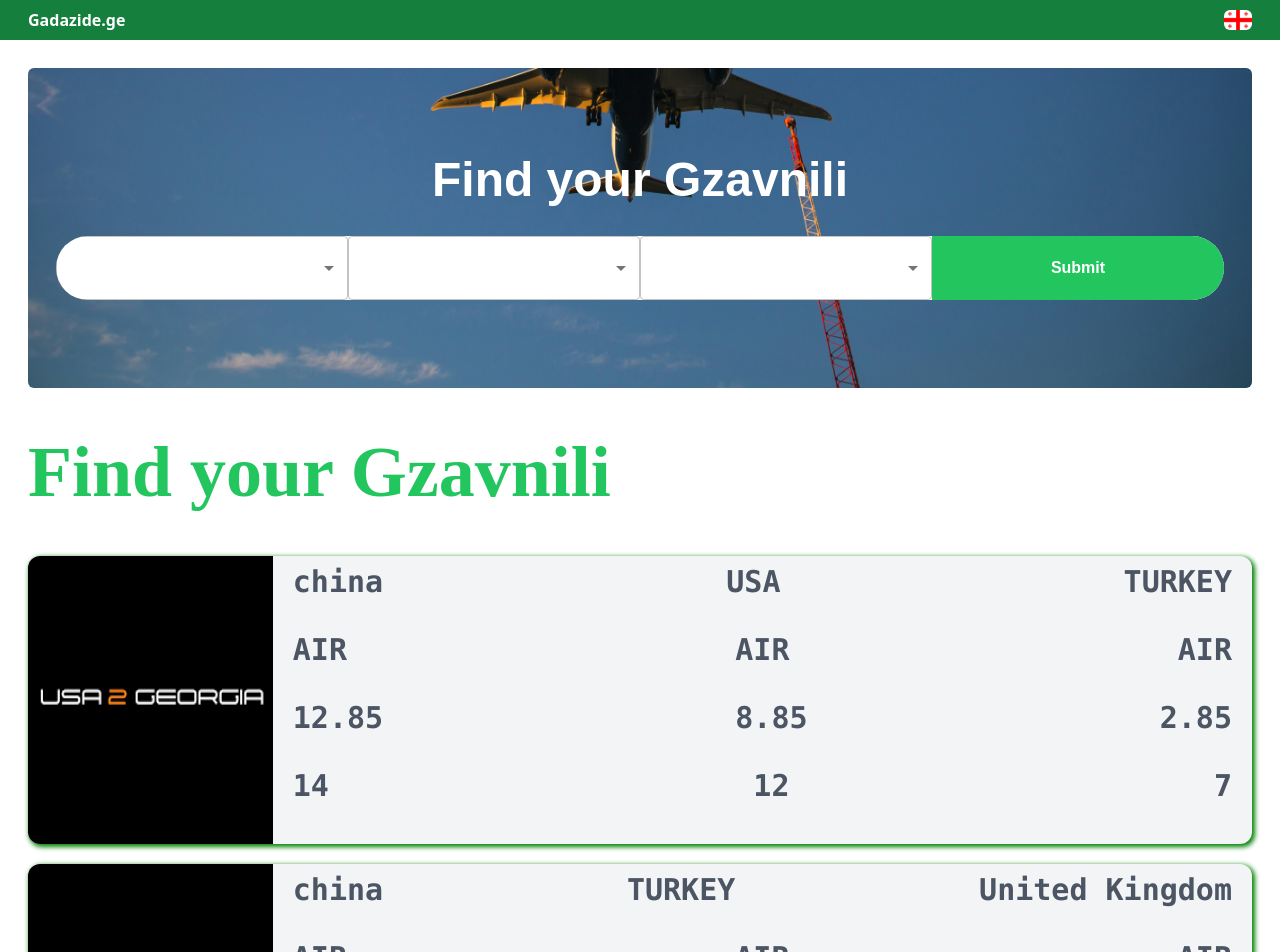
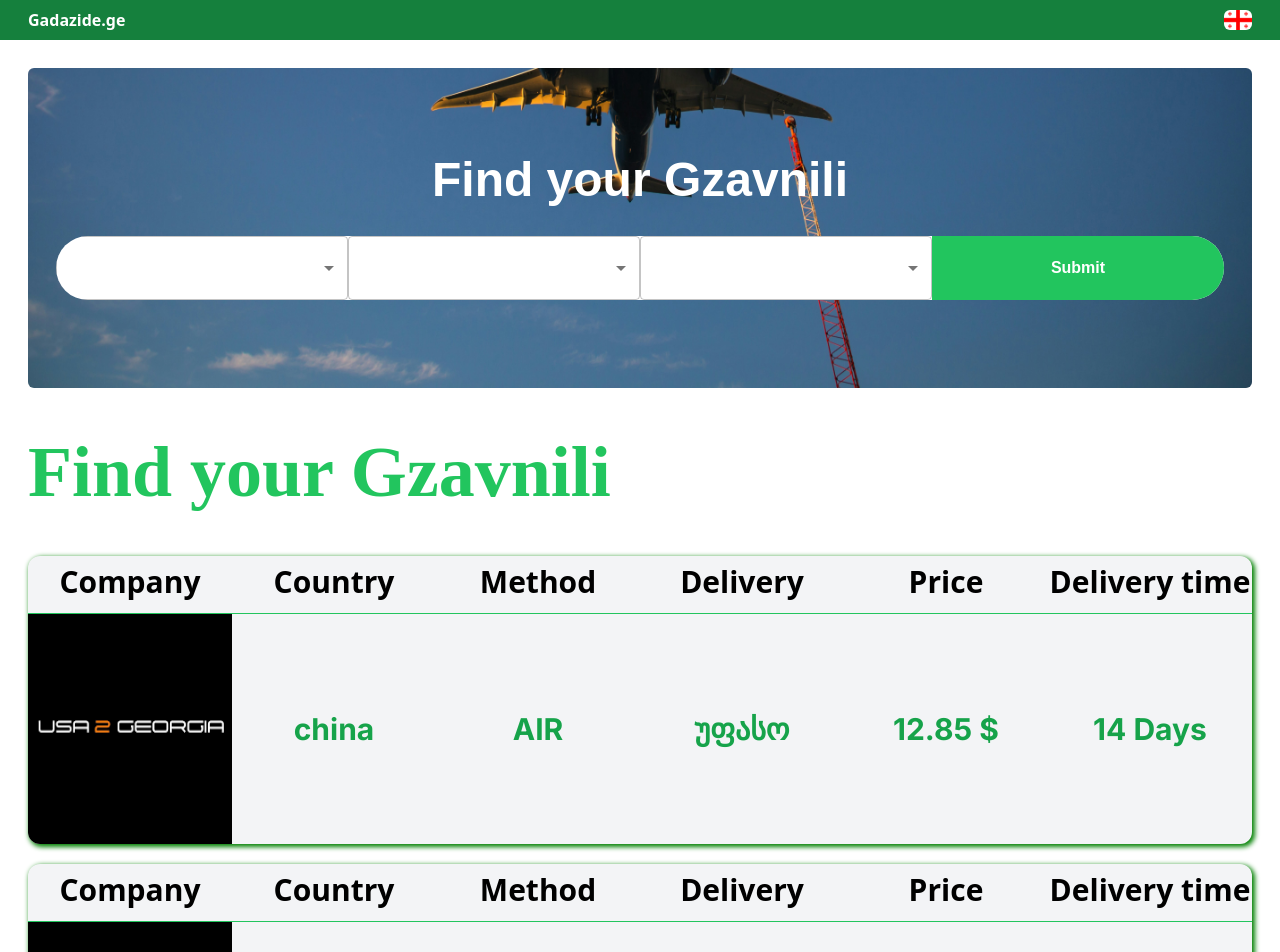
Before and after one commit to Guga-Muchiashvili/Chamotana, a Next.js app: page /ka in a window 1280 px wide. Shown: the top 952 px of the page. Built offline with nearby package versions, Linux system fonts and the light colour scheme.

Commit message:
test Design

```diff
--- a/app/elements/CardElement/CardElement.tsx
+++ b/app/elements/CardElement/CardElement.tsx
@@ -2,72 +2,47 @@
 import Image from 'next/image'
 import React from 'react'
 import usa2 from '../../../public/usa2.png'
+import { CardDisplays } from '@/data'
 
 const CardElement = ({item} : any) => {
     console.log(item.services[0].methods.map((item : any) => console.log(item)))
   return (
-    <div className='w-full flex h-72 bg-gray-100 rounded-xl text-sm overflow-hidden' style={{boxShadow : "2px 2px 5px 1px green"}}>
+    <div className='w-full flex flex-col h-72 bg-gray-100 rounded-xl text-sm overflow-hidden' style={{boxShadow : "2px 2px 5px 1px green"}}>
+        <div className='w-full h-1/5 flex border-b-[1px] border-green-500'>
+            {CardDisplays.map((item) => (
+                <div className='w-1/6 text-center text-3xl font-semibold py-2 font-sans'>{item}</div>
+            ))}
+        </div>
+        <div className='w-full h-4/5 flex'>
         <Image
-        className='h-full w-1/5'
+        className='h-full w-1/6'
         src={usa2.src}
         width={400}
         height={400}
         alt='usa2'
         />
-        <div className='w-4/5 flex flex-col h-full  text-gray-600 font-mono py-2  font-bold text-3xl px-5'>
-        <div className='w-full h-1/4 flex justify-between'>
         {item.services.map((item : any) => (
-            <p>{item.country}</p>
-            ))}
-        </div>
-        <div className='w-full h-1/4 flex justify-between'>
-        {item.services?.map((item : any) => (
-            item.methods.map((damapuli : any) => (
-                <>
-                <p>{damapuli.method}</p>
-                </>
-            ))
-        ))}
-        </div>
-        <div className='w-full h-1/4 flex justify-between'>
-        {item.services?.map((item : any) => (
-            item.methods.map((damapuli : any) => (
-                <>
-                <p>{damapuli.price}</p>
-                </>
-            ))
-        ))}
-        </div>
-        <div className='w-full h-1/4 flex justify-between'>
-        {item.services?.map((item : any) => (
-            item.methods.map((damapuli : any) => (
-                <>
-                <p>{damapuli.delay}</p>
-                </>
-            ))
+            <>
+            <div className='w-1/6  justify-center items-center font-bold text-3xl text-green-600 text-center h-full flex'>
+                <h2>{item.country}</h2>
+            </div>
+            <div className='w-1/6  justify-center items-center font-bold text-3xl text-green-600 text-center h-full flex'>
+                <h2>{item.methods[0].method}</h2>
+            </div>
+            <div className='w-1/6  justify-center items-center font-bold text-3xl text-green-600 text-center h-full flex'>
+                <h2>უფასო</h2>
+            </div>
+            <div className='w-1/6  justify-center items-center font-bold text-3xl text-green-600 text-center h-full flex'>
+                <h2>{item.methods[0].price} $</h2>
+            </div>
+            <div className='w-1/6  justify-center items-center font-bold text-3xl text-green-600 text-center h-full flex'>
+                <h2>{item.methods[0].delay} Days</h2>
+            </div>
+            </>
         ))}
         </div>
 
-        {/* <div className='h-full w-1/4 flex-col  flex justify-between items-center py-5 text-gray-600 font-mono  font-bold text-3xl'>
-            <h1>method</h1>
-            <h2>dalal</h2>
-        </div>
-        <div className='h-full w-1/4 flex flex-col  justify-between items-center py-5 text-gray-600 font-mono  font-bold text-3xl'>
-            <h1 className='h-1/3'>Counties</h1>
-            <div className='h-2/3 justify-between flex flex-col text-center'>
-            {item.services.map((item : any) => (
-                <p>{item.country}</p>
-            ))}
-            </div>
 
-        </div>
-        <div className='h-full w-1/4 flex flex-col   justify-between items-center py-5 text-gray-600 font-mono  font-bold text-3xl'>
-            <h1>Delivery time</h1>
-        </div>
-        <div className='h-full w-1/4 flex flex-col   justify-between items-center py-5 text-gray-600 font-mono  font-bold text-3xl'>
-            <h1>Cost $</h1>
-        </div> */}
-        </div>
     </div>
   )
 }
--- a/app/elements/dropdownElementCountry/DropDownElementCountry.tsx
+++ b/app/elements/dropdownElementCountry/DropDownElementCountry.tsx
@@ -20,7 +20,7 @@ const DropDownElementCountry = ({ control, id, data }: any) => {
         render={({ field: { onChange, value, ref, name, onBlur } }) => {
           return (
             <Select
-              className="w-full h-full"
+              className="w-full h-full outline-none"
               value={value !== undefined ? value : ''}
               defaultValue={"Select Country"}
               name={id}
--- a/app/elements/dropdownElementMethod/DropDownElementMethods.tsx
+++ b/app/elements/dropdownElementMethod/DropDownElementMethods.tsx
@@ -13,11 +13,10 @@ const DropDownElementMethod = ({ control, id, data, placeholder }: any) => {
             <>
               <Select
                 labelId="demo-simple-select-standard-label"
-                className="w-full h-full"
+                className="w-full h-full outline-none"
                 value={value !== undefined ? value : ''}
                 name={id}
                 id={id}
-                label={id}
                 onChange={(e) => onChange(e.target.value)}
               >
                 {data.map((item: any) => (
--- a/data.ts
+++ b/data.ts
@@ -18,26 +18,6 @@ const data = [
               "delay": 14
             }
           ]
-        },
-        {
-          "country": "USA",
-          "methods": [
-            {
-              "method": "AIR",
-              "price": 8.85,
-              "delay": 12
-            }
-          ]
-        },
-        {
-          "country": "TURKEY",
-          "methods": [
-            {
-              "method": "AIR",
-              "price": 2.85,
-              "delay": 7
-            }
-          ]
         }
       ]
     },
@@ -53,26 +33,6 @@ const data = [
               "method": "AIR",
               "price": 9.45,
               "delay": 14
-            }
-          ]
-        },
-        {
-          "country": "TURKEY",
-          "methods": [
-            {
-              "method": "AIR",
-              "price": 2.4,
-              "delay": 6
-            }
-          ]
-        },
-        {
-          "country": "United Kingdom",
-          "methods": [
-            {
-              "method": "AIR",
-              "price": 6.2,
-              "delay": 12
             }
           ]
         }
@@ -114,26 +74,6 @@ const data = [
               "delay": 14
             }
           ]
-        },
-        {
-          "country": "USA",
-          "methods": [
-            {
-              "method": "AIR",
-              "price": 12.5,
-              "delay": 12
-            }
-          ]
-        },
-        {
-          "country": "TURKEY",
-          "methods": [
-            {
-              "method": "AIR",
-              "price": 4,
-              "delay": 7
-            }
-          ]
         }
       ]
     }
@@ -161,3 +101,5 @@ const data = [
   ]
 
   export const methodData = ['Air', 'Ground', 'Sea' ]
+
+  export const CardDisplays = ['Company','Country', 'Method',  'Delivery', 'Price', 'Delivery time']
```
